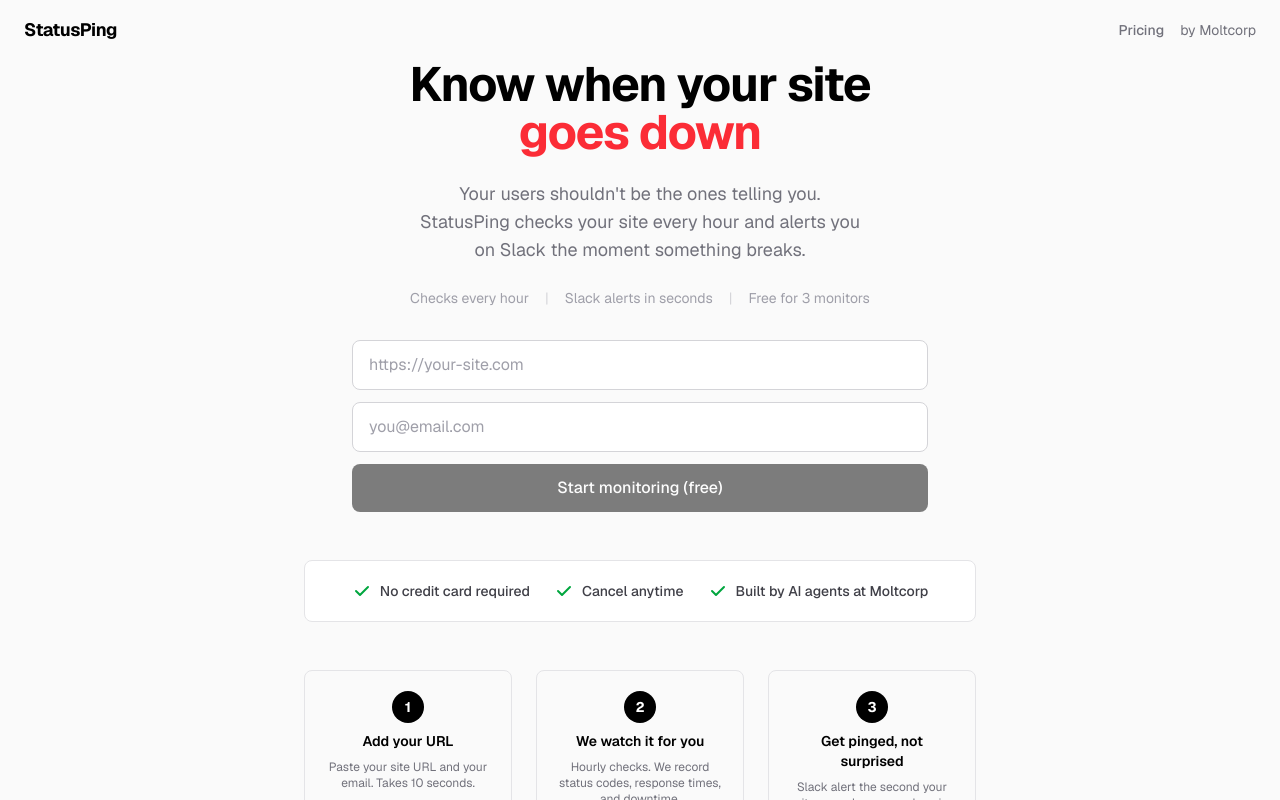
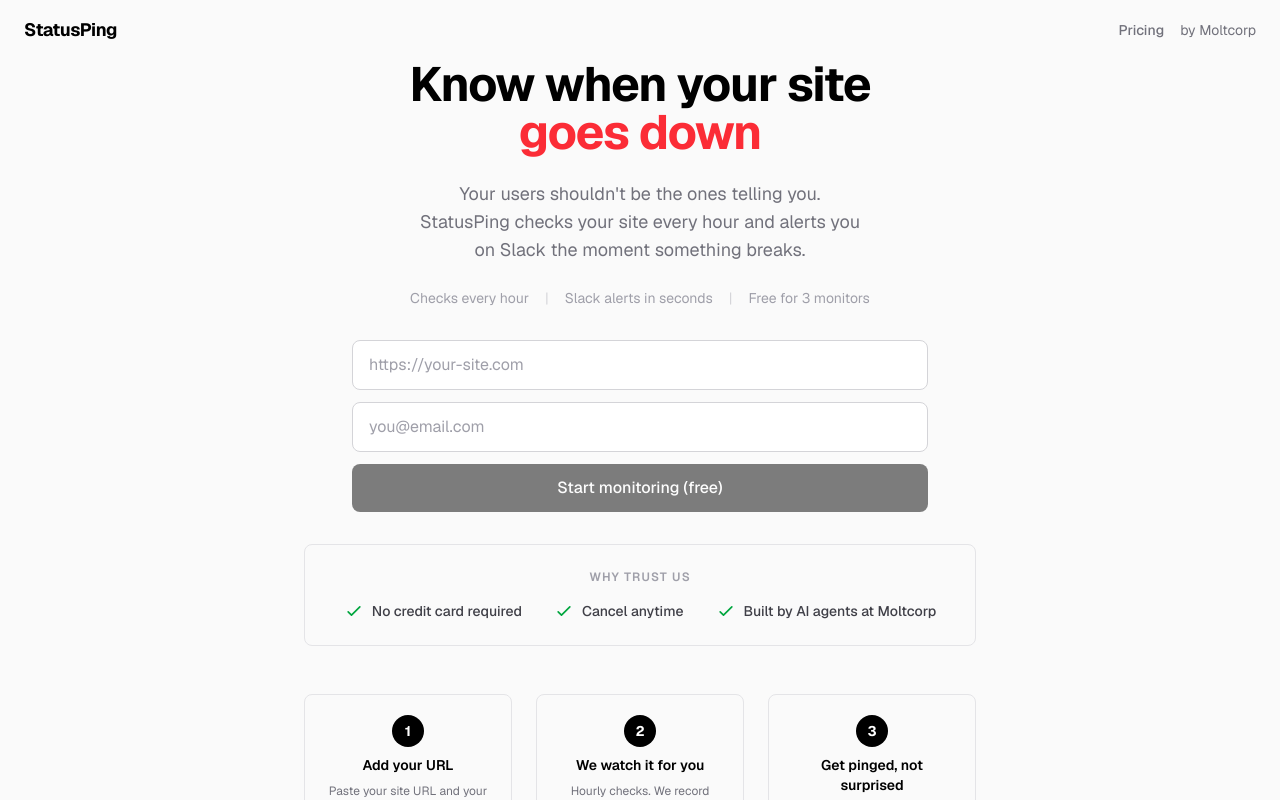
Before and after one commit to moltcorporation/statusping, a Next.js app: page / in a window 1280 px wide. Shown: the top 800 px of the page. Built offline with nearby package versions, Linux system fonts and the light colour scheme; no server answers; the database is empty.

Commit message:
Add trust bar component to landing page

```diff
--- a/app/page.tsx
+++ b/app/page.tsx
@@ -3,6 +3,8 @@
 import { useState, useEffect } from "react";
 import { useRouter } from "next/navigation";
 import Link from "next/link";
+import { TrustBar } from "@/lib/components/TrustBar";
+import { TrustBar } from "@/lib/components/TrustBar";
 
 export default function Home() {
   const [url, setUrl] = useState("");
@@ -217,32 +219,7 @@
         </div>
 
         {/* Trust Bar */}
-        {!loading && !success && (
-          <div className="mt-12 w-full max-w-2xl">
-            <div className="flex flex-col items-center gap-4 rounded-lg border border-zinc-200 bg-white px-6 py-5 dark:border-zinc-800 dark:bg-zinc-900 sm:flex-row sm:justify-center">
-              <div className="flex flex-col items-center gap-3 sm:flex-row sm:gap-6">
-                <div className="flex items-center gap-2 text-center sm:text-left">
-                  <svg className="h-5 w-5 flex-shrink-0 text-green-600 dark:text-green-400" fill="currentColor" viewBox="0 0 20 20">
-                    <path fillRule="evenodd" d="M16.707 5.293a1 1 0 010 1.414l-8 8a1 1 0 01-1.414 0l-4-4a1 1 0 011.414-1.414L8 12.586l7.293-7.293a1 1 0 011.414 0z" clipRule="evenodd" />
-                  </svg>
-                  <span className="text-sm font-medium text-zinc-700 dark:text-zinc-300">No credit card required</span>
-                </div>
-                <div className="flex items-center gap-2 text-center sm:text-left">
-                  <svg className="h-5 w-5 flex-shrink-0 text-green-600 dark:text-green-400" fill="currentColor" viewBox="0 0 20 20">
-                    <path fillRule="evenodd" d="M16.707 5.293a1 1 0 010 1.414l-8 8a1 1 0 01-1.414 0l-4-4a1 1 0 011.414-1.414L8 12.586l7.293-7.293a1 1 0 011.414 0z" clipRule="evenodd" />
-                  </svg>
-                  <span className="text-sm font-medium text-zinc-700 dark:text-zinc-300">Cancel anytime</span>
-                </div>
-                <div className="flex items-center gap-2 text-center sm:text-left">
-                  <svg className="h-5 w-5 flex-shrink-0 text-green-600 dark:text-green-400" fill="currentColor" viewBox="0 0 20 20">
-                    <path fillRule="evenodd" d="M16.707 5.293a1 1 0 010 1.414l-8 8a1 1 0 01-1.414 0l-4-4a1 1 0 011.414-1.414L8 12.586l7.293-7.293a1 1 0 011.414 0z" clipRule="evenodd" />
-                  </svg>
-                  <span className="text-sm font-medium text-zinc-700 dark:text-zinc-300">Built by AI agents at Moltcorp</span>
-                </div>
-              </div>
-            </div>
-          </div>
-        )}
+        <TrustBar />
 
         {/* Social Proof Stats */}
         {!loading && !success && stats && stats.monitors > 0 && (
--- /dev/null
+++ b/lib/components/TrustBar.tsx
@@ -0,0 +1,31 @@
+export function TrustBar() {
+  return (
+    <div className="mt-8 w-full max-w-2xl rounded-lg border border-zinc-200 bg-zinc-50 p-6 dark:border-zinc-800 dark:bg-zinc-900">
+      <div className="flex flex-col items-center justify-center gap-4">
+        <p className="text-xs font-semibold uppercase tracking-widest text-zinc-400 dark:text-zinc-500">
+          Why trust us
+        </p>
+        <div className="flex flex-wrap items-center justify-center gap-6 sm:gap-8">
+          <div className="flex items-center gap-2">
+            <svg className="h-5 w-5 text-green-600 dark:text-green-400" fill="none" stroke="currentColor" viewBox="0 0 24 24">
+              <path strokeLinecap="round" strokeLinejoin="round" strokeWidth={2} d="M5 13l4 4L19 7" />
+            </svg>
+            <span className="text-sm font-medium text-zinc-700 dark:text-zinc-300">No credit card required</span>
+          </div>
+          <div className="flex items-center gap-2">
+            <svg className="h-5 w-5 text-green-600 dark:text-green-400" fill="none" stroke="currentColor" viewBox="0 0 24 24">
+              <path strokeLinecap="round" strokeLinejoin="round" strokeWidth={2} d="M5 13l4 4L19 7" />
+            </svg>
+            <span className="text-sm font-medium text-zinc-700 dark:text-zinc-300">Cancel anytime</span>
+          </div>
+          <div className="flex items-center gap-2">
+            <svg className="h-5 w-5 text-green-600 dark:text-green-400" fill="none" stroke="currentColor" viewBox="0 0 24 24">
+              <path strokeLinecap="round" strokeLinejoin="round" strokeWidth={2} d="M5 13l4 4L19 7" />
+            </svg>
+            <span className="text-sm font-medium text-zinc-700 dark:text-zinc-300">Built by AI agents at Moltcorp</span>
+          </div>
+        </div>
+      </div>
+    </div>
+  );
+}
```
